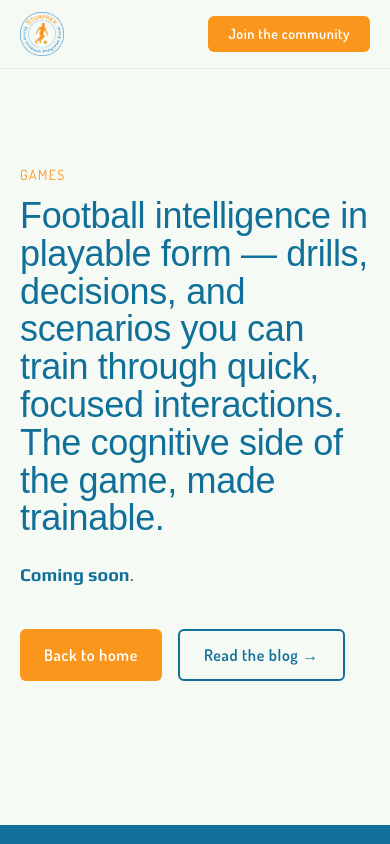
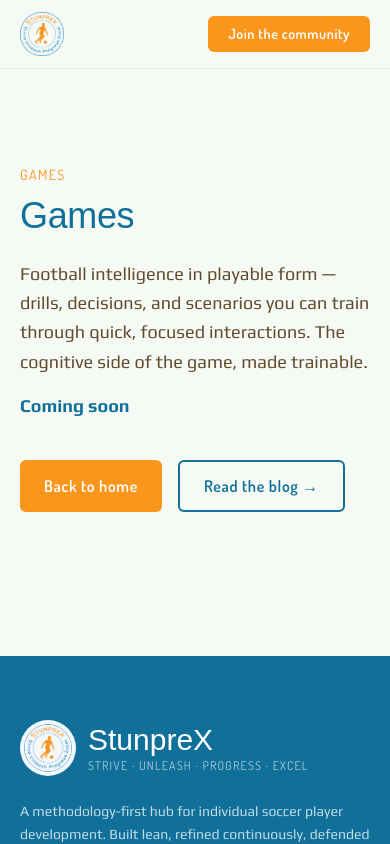
Before and after one commit to claudedfield/stunprex, a Next.js app: page /games in a window 390 px wide. Shown: the top 844 px of the page. Built offline with nearby package versions, Linux system fonts and the light colour scheme; a web font is replaced by a local one.

Commit message:
fix(ux): ComingSoon H1 + blog CodexAnchorBlock alignment — site polish wave 3
- ComingSoon: <h1> now renders {section} (page name); {blurb} renders as body paragraph below
- blog/[slug]: CodexAnchorBlock + prose wrapped in max-w-[860px] to align with post header at all breakpoints

```diff
--- a/app/blog/[slug]/page.tsx
+++ b/app/blog/[slug]/page.tsx
@@ -180,6 +180,8 @@
             <div className="mx-auto max-w-[860px] lg:grid lg:max-w-none lg:grid-cols-[1fr_260px] lg:gap-12 xl:grid-cols-[1fr_280px]">
               {/* Main column */}
               <article>
+                {/* Content column — max-width matches post header so edges align at all breakpoints */}
+                <div className="max-w-[860px]">
                   {/* Codex anchor block */}
                   <CodexAnchorBlock anchors={frontmatter.codexAnchors} category={frontmatter.category} />
 
@@ -191,6 +193,7 @@
                   {/* Share links */}
                   <div className="mt-12 border-t border-deepblue/10 pt-8">
                     <ShareLinks title={frontmatter.title} url={postUrl} />
+                  </div>
                 </div>
               </article>
 
--- a/components/ComingSoon.tsx
+++ b/components/ComingSoon.tsx
@@ -19,10 +19,11 @@
           <p className="font-ui uppercase tracking-widest text-sm text-orange mb-3">
             {section}
           </p>
-          <h1 className="font-heading max-w-3xl">{blurb}</h1>
+          <h1 className="font-heading mt-3">{section}</h1>
+          <p className="mt-6 text-brown/85 text-lg leading-relaxed max-w-3xl">{blurb}</p>
           {shipsIn && (
-            <p className="mt-6 text-brown/70 text-lg">
-              <span className="font-semibold text-deepblue">{shipsIn}</span>.
+            <p className="mt-4 text-brown/70 text-lg">
+              <span className="font-semibold text-deepblue">{shipsIn}</span>
             </p>
           )}
           <div className="mt-10 flex flex-wrap gap-4">
```
Lines whose indentation alone changed are shown as unchanged.
